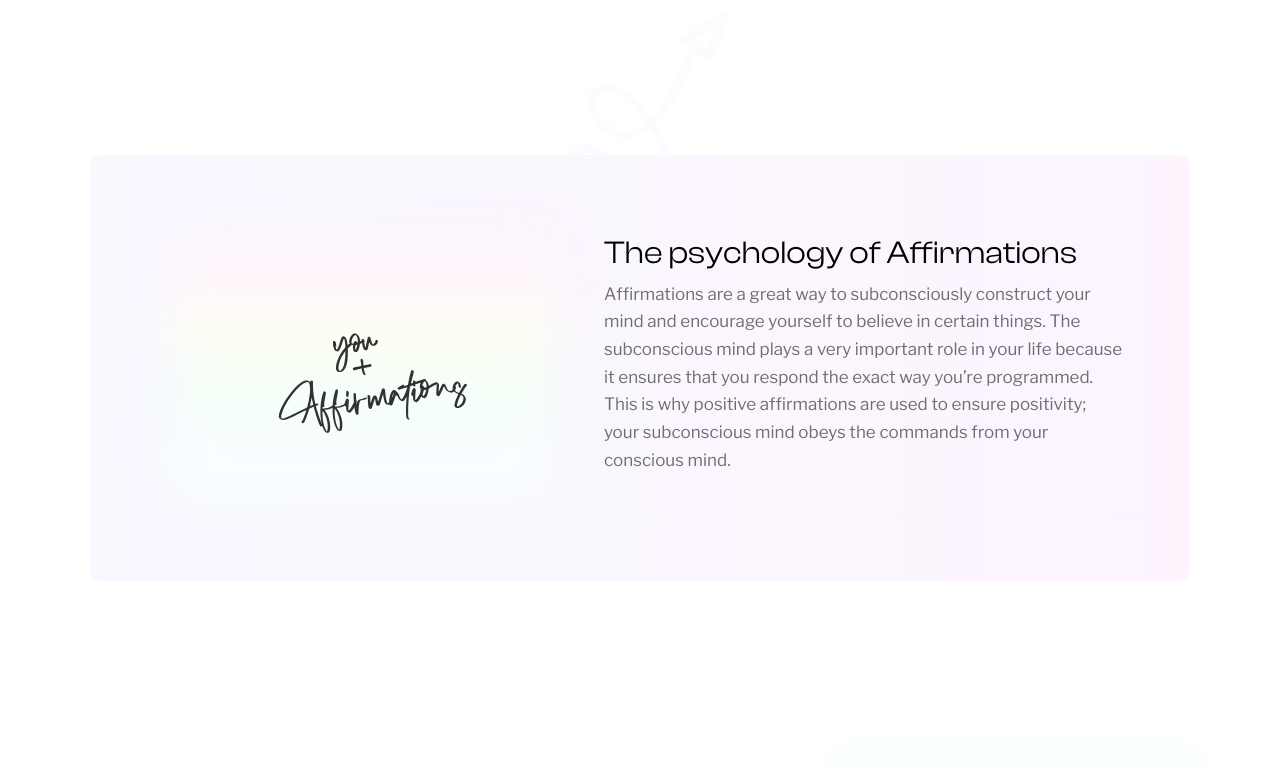
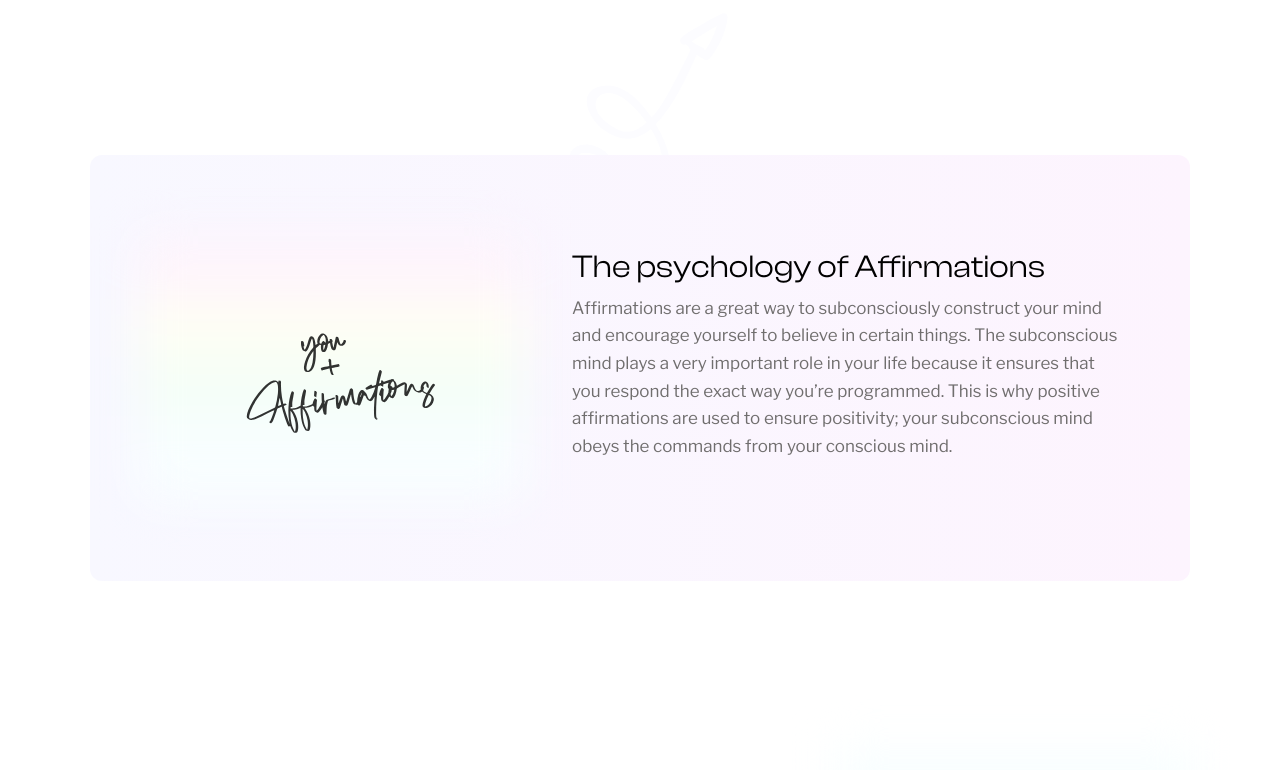
Before and after one commit to LuluNwenyi/iAffirm.life, a Gatsby site: page / in a window 1280 px wide. Shown: the part 500-1270 px from the top of the page. Built offline with nearby package versions, Linux system fonts and the light colour scheme; Gatsby itself is replaced by a stand-in of ours.

Commit message:
mid section style

```diff
--- a/src/components/home/mid-section.js
+++ b/src/components/home/mid-section.js
@@ -7,7 +7,7 @@ const MidSection = () => {
         <div className="px-[32px] md:px-[60px] lg:px-[90px] flex flex-col items-center pt-4">
             <CurlyArrow/>
 
-            <section className="flex flex-col md:flex-row md:justify-between justify-center items-center rounded-[12px] w-full md:pr-[66px] p-8 md:pt-8 -mt-16 bg-gradient-to-r from-[#f8f8ff] to-[#fdf4fe]">
+            <section className="flex flex-col md:flex-row md:justify-between justify-center items-center rounded-[12px] w-full md:pr-[66px] pb-8 md:pt-8 -mt-16 bg-gradient-to-r from-[#f8f8ff] to-[#fdf4fe]">
                 <span className="">
                     <TextBlob/>
                 </span>
```
